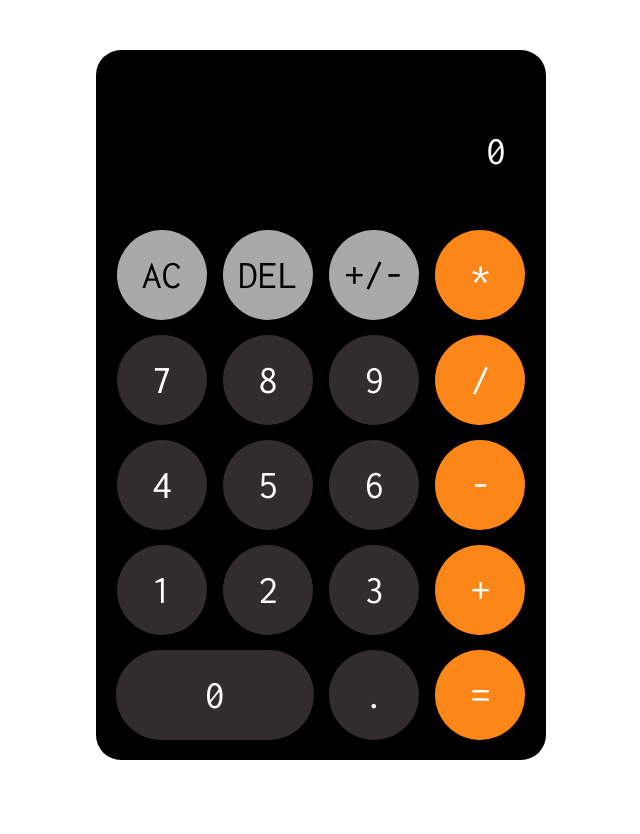
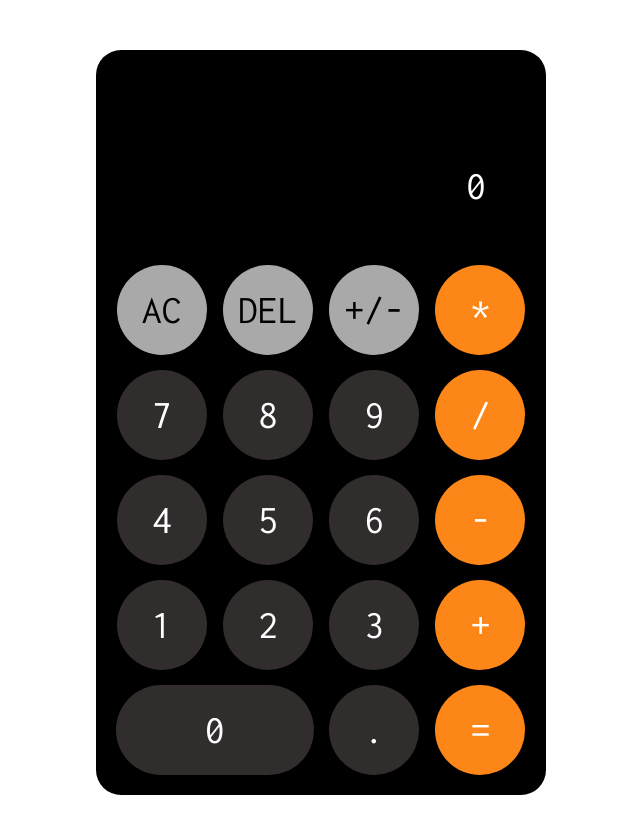
Before and after one commit to humanathome/calculator, a plain HTML site: page index.html in a window 1280 px wide. Shown: the whole page, without its empty margins (319-959 px from the left). Before the commit the page ends 810 px from the top, so only its background shows below. Drawn offline with Linux system fonts and the light colour scheme.

Commit message:
add styling to calculator display

```diff
--- a/styles.css
+++ b/styles.css
@@ -17,13 +17,17 @@ body {
 }
 
 #old-values-display {
-	height: 80px;
-	font-size: 20px;
+	height: 35px;
+	margin-top: 20px;
+	font-size: 25px;
+	color: #a9a9a9;
+	padding: 20px;
 }
 
 #current-values-display {
-	height: 80px;
+	height: 60px;
 	font-size: 40px;
+	padding: 20px;
 	overflow-x: auto;
 	white-space: nowrap;
 }
```
